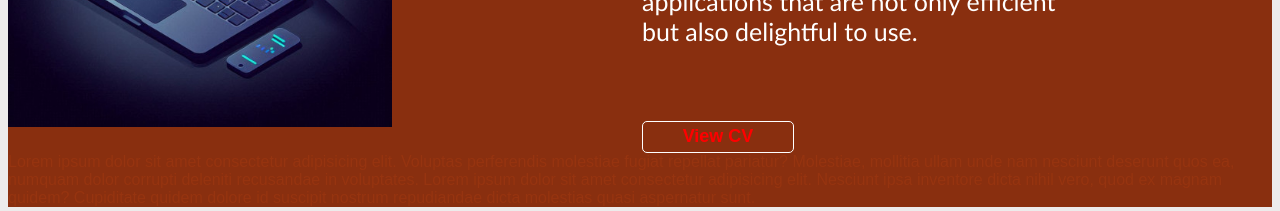
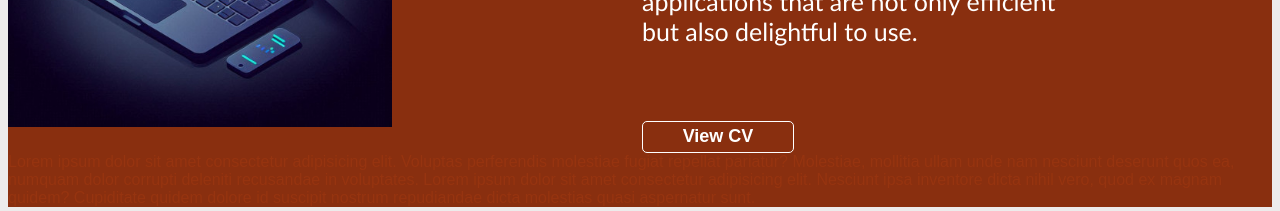
Before and after one commit to Mdd-sheikh/original-portfolio, a React (Vite) app in the folder portfolio/: page / in a window 1280 px wide. Shown: the part 940-1151 px from the top of the page. Built offline with nearby package versions, Linux system fonts and the light colour scheme; a web font is replaced by a local one.

Commit message:
fix line endings

```diff
--- a/portfolio/src/About/About.css
+++ b/portfolio/src/About/About.css
@@ -68,7 +68,7 @@
     border-radius: 5px;
     font-size: max(1.1vw, 18px);
     font-weight: 600;
-    color: red;
+    color:white;
     margin-top: 50px;
     border: 1px solid white;
 }
--- a/portfolio/src/About/About.jsx
+++ b/portfolio/src/About/About.jsx
@@ -2,7 +2,7 @@ import React from 'react'
 import { useEffect } from 'react'
 import './About.css'
 import about_image from '../assets/hero_setup_portfolio.jpg'
-import cv from '../assets/cv.pdf'
+import cv from '../assets/Aadil_Resume.pdf'
 
 const About = () => {
 
```
Also changed, not shown: 1 other file (tests, documents, lock files or other folders).
